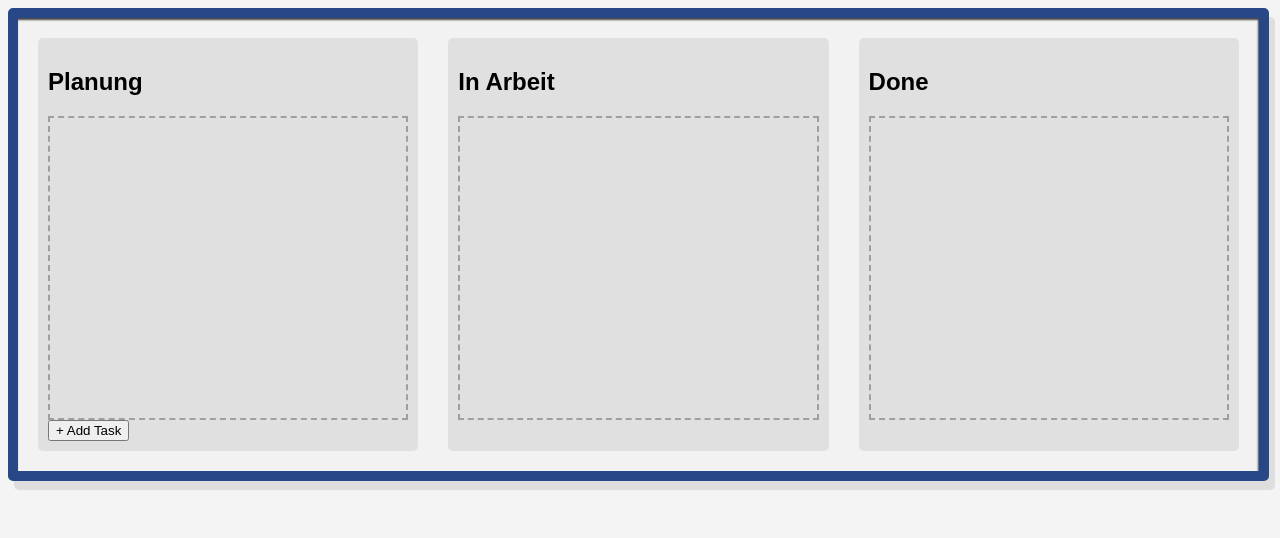
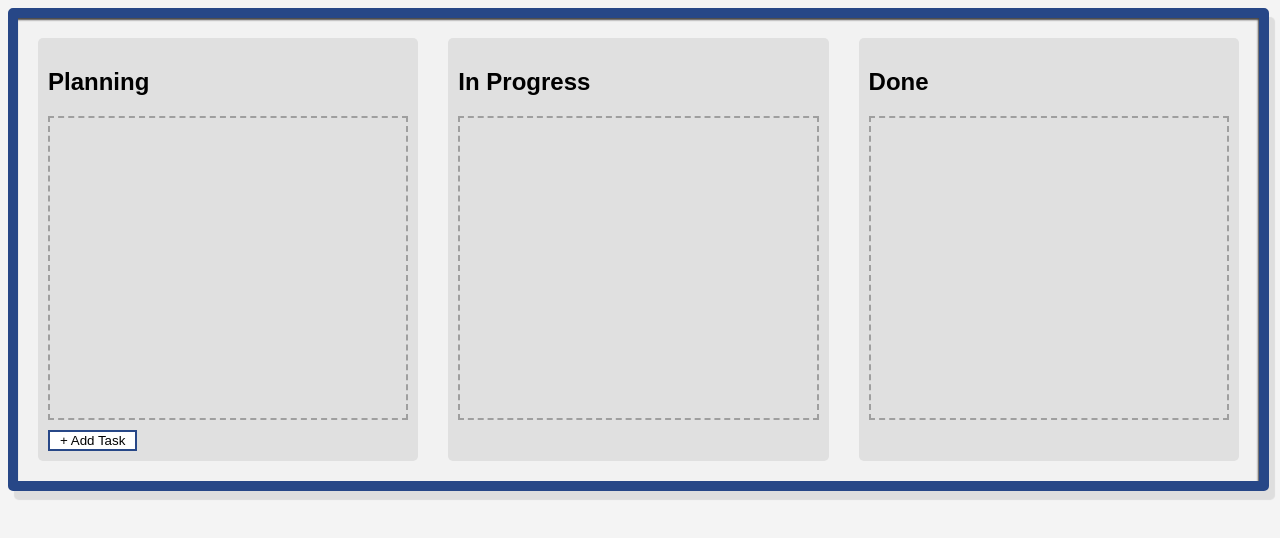
Before and after one commit to MANU-de/Whiteboard, a plain HTML site: page index.html in a window 1280 px wide. Drawn offline with Linux system fonts and the light colour scheme.

Commit message:
`Update index.html and styles.css to replace German text with English equivalents`

```diff
--- a/index.html
+++ b/index.html
@@ -9,12 +9,12 @@
 <body>
     <div class="board">
         <div class="column" id="planung">
-            <h2>Planung</h2>
+            <h2>Planning</h2>
             <div class="task-container" data-status="planung"></div>
             <button class="add-task-btn">+ Add Task</button>
         </div>
         <div class="column" id="in-arbeit">
-            <h2>In Arbeit</h2>
+            <h2>In Progress</h2>
             <div class="task-container" data-status="in-arbeit"></div>
         </div>
         <div class="column" id="done">
--- a/styles.css
+++ b/styles.css
@@ -66,6 +66,14 @@ body {
     width: 300px;
 }
 
+.add-task-btn {
+    margin-top: 10px;
+    padding: 1px 10px;
+    background-color: white;
+    color: black;
+    border: 2px solid #274787;
+}
+
 /* Responsive Design */
 @media (max-width: 1200px) {
     .column {
```
